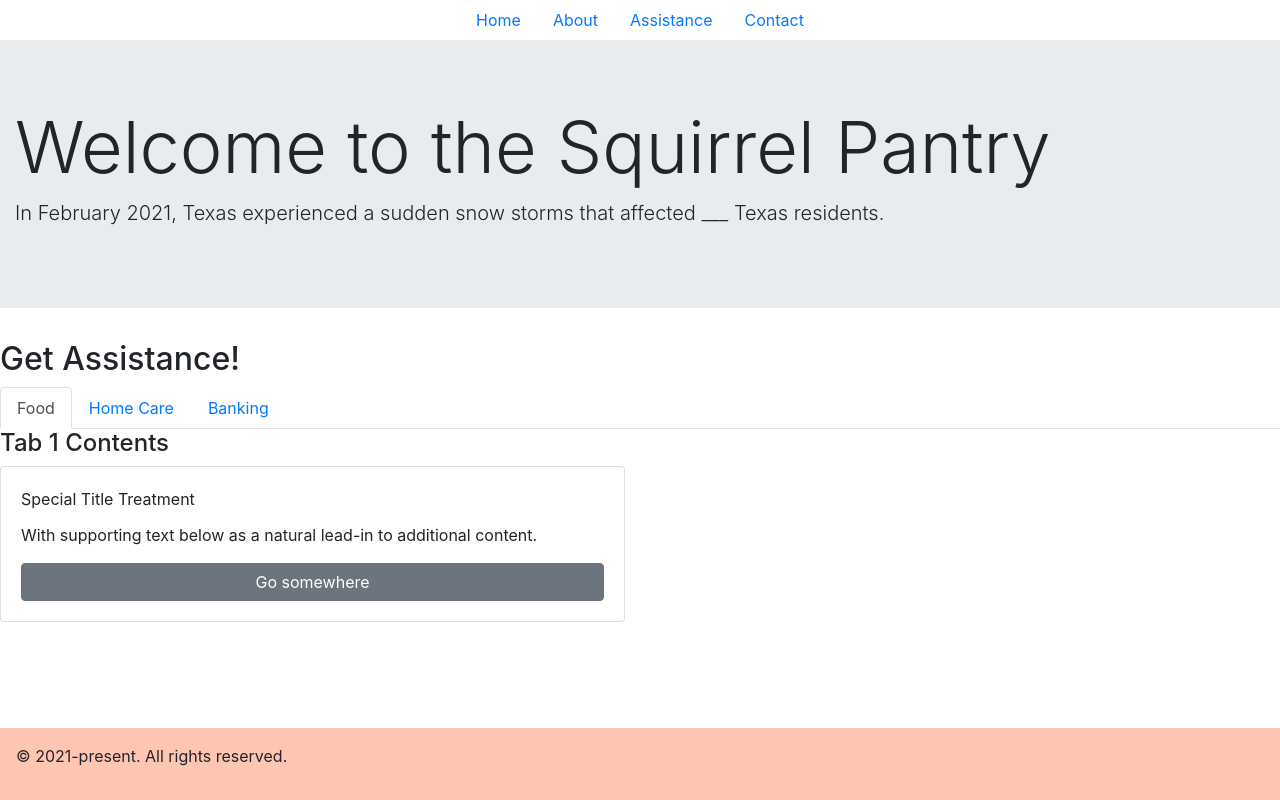
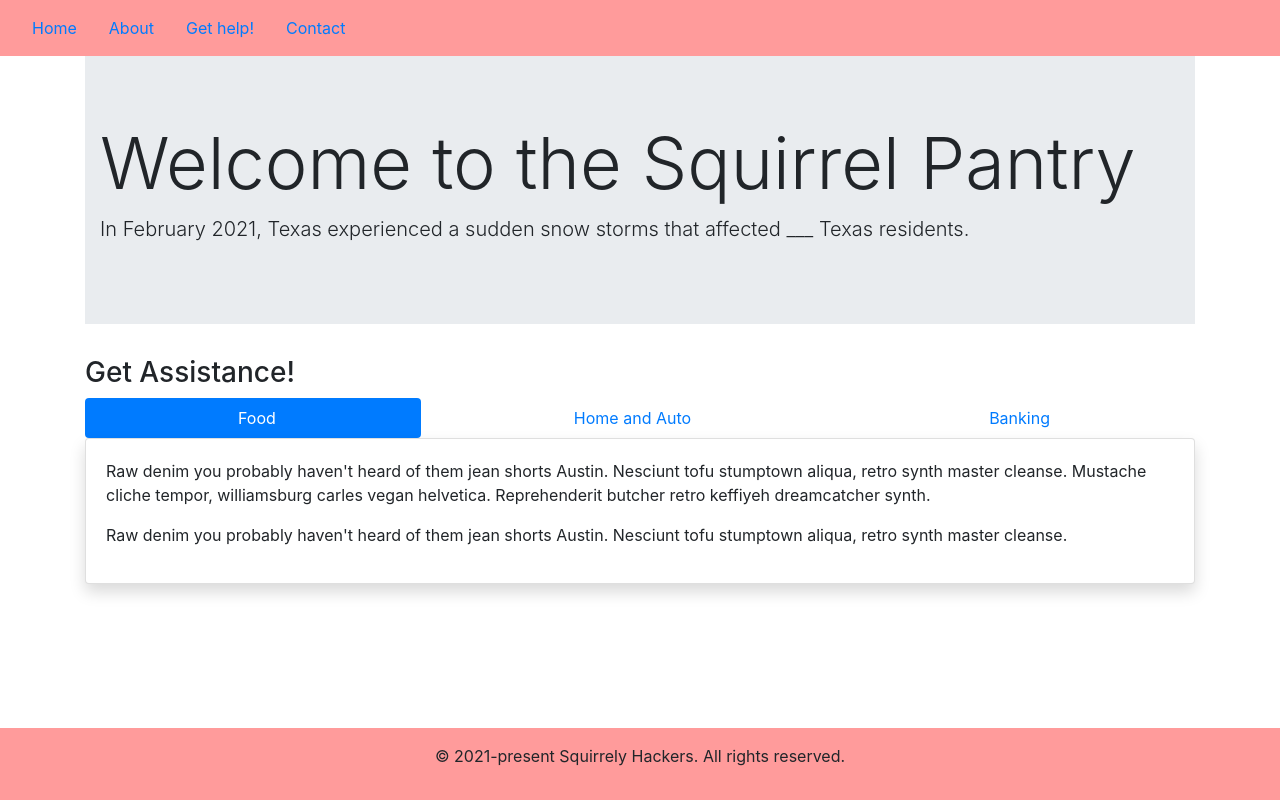
Before and after one commit to evanjelica/HackUTD-SquirrelPantry, a React (Create React App) app: page / in a window 1280 px wide. Built offline with nearby package versions, Linux system fonts and the light colour scheme.

Commit message:
Stylized tabs

```diff
--- a/src/App.js
+++ b/src/App.js
@@ -1,20 +1,38 @@
 import logo from './logo.svg';
 import './App.css';
+
+import LandingPage from './front/Components/LandingPage';
 import Navbar from './front/Components/Navbar';
-import Welcome from './front/Components/Welcome';
-import Tabs from './front/Components/Tabs';
+import Assist from './front/Components/Assist'
 import Footer from './front/Components/Footer';
 
+import React from "react"
+import {
+  BrowserRouter as Router, Switch, Route,} from "react-router-dom";
+import { Container } from 'reactstrap'
 
 function App() {
   return (
-    <div>
-      <Navbar/>
-      <Welcome/>
-      <Tabs/>
-      <Footer/>
+    <Router>
+      <div>
+        <Navbar/>
+        <Container>
+          <Switch>
 
+            <Route exact path="/">
+              <LandingPage/>
+            </Route>
+
+            <Route path= "/assistance">
+              <Assist/>
+            </Route>
+
+          </Switch>
+        </Container>
+        <Footer/>
     </div>
+    </Router>
+
   );
 }
 
--- /dev/null
+++ b/src/front/Components/Assist.js
@@ -0,0 +1,224 @@
+import React from "react";
+import classnames from "classnames";
+// reactstrap components
+import {
+  Card,
+  CardBody,
+  NavItem,
+  NavLink,
+  Nav,
+  TabContent,
+  TabPane
+} from "reactstrap";
+
+class Assist extends React.Component {
+  state = {
+    tabs: 1
+  };
+  toggleNavs = (e, state, index) => {
+    e.preventDefault();
+    this.setState({
+      [state]: index
+    });
+  };
+  render() {
+    return (
+      <>
+        <div className="nav-wrapper">
+          <h3>Get Assistance!</h3>
+          <Nav
+            className="nav-fill flex-column flex-md-row"
+            id="tabs-icons-text"
+            pills
+            role="tablist"
+          >
+            <NavItem>
+              <NavLink
+                aria-selected={this.state.tabs === 1}
+                className={classnames("mb-sm-3 mb-md-0", {
+                  active: this.state.tabs === 1
+                })}
+                onClick={e => this.toggleNavs(e, "tabs", 1)}
+                href="#pablo"
+                role="tab"
+              >
+                <i className="ni ni-cloud-upload-96 mr-2" />
+                Food
+              </NavLink>
+            </NavItem>
+            <NavItem>
+              <NavLink
+                aria-selected={this.state.tabs === 2}
+                className={classnames("mb-sm-3 mb-md-0", {
+                  active: this.state.tabs === 2
+                })}
+                onClick={e => this.toggleNavs(e, "tabs", 2)}
+                href="#pablo"
+                role="tab"
+              >
+                <i className="ni ni-bell-55 mr-2" />
+                Home and Auto
+              </NavLink>
+            </NavItem>
+            <NavItem>
+              <NavLink
+                aria-selected={this.state.tabs === 3}
+                className={classnames("mb-sm-3 mb-md-0", {
+                  active: this.state.tabs === 3
+                })}
+                onClick={e => this.toggleNavs(e, "tabs", 3)}
+                href="#pablo"
+                role="tab"
+              >
+                <i className="ni ni-calendar-grid-58 mr-2" />
+                Banking
+              </NavLink>
+            </NavItem>
+          </Nav>
+        </div>
+        <Card className="shadow">
+          <CardBody>
+            <TabContent activeTab={"tabs" + this.state.tabs}>
+              <TabPane tabId="tabs1">
+                <p className="description">
+                  Raw denim you probably haven't heard of them jean shorts
+                  Austin. Nesciunt tofu stumptown aliqua, retro synth master
+                  cleanse. Mustache cliche tempor, williamsburg carles vegan
+                  helvetica. Reprehenderit butcher retro keffiyeh dreamcatcher
+                  synth.
+                </p>
+                <p className="description">
+                  Raw denim you probably haven't heard of them jean shorts
+                  Austin. Nesciunt tofu stumptown aliqua, retro synth master
+                  cleanse.
+                </p>
+              </TabPane>
+              <TabPane tabId="tabs2">
+                <p className="description">
+                  Cosby sweater eu banh mi, qui irure terry richardson ex
+                  squid. Aliquip placeat salvia cillum iphone. Seitan aliquip
+                  quis cardigan american apparel, butcher voluptate nisi qui.
+                </p>
+              </TabPane>
+              <TabPane tabId="tabs3">
+                <p className="description">
+                  Raw denim you probably haven't heard of them jean shorts
+                  Austin. Nesciunt tofu stumptown aliqua, retro synth master
+                  cleanse. Mustache cliche tempor, williamsburg carles vegan
+                  helvetica. Reprehenderit butcher retro keffiyeh dreamcatcher
+                  synth.
+                </p>
+              </TabPane>
+            </TabContent>
+          </CardBody>
+        </Card>
+      </>
+    );
+  }
+}
+
+export default Assist;
+
+/*import React, { useState } from 'react';
+import { TabContent, TabPane, Nav, NavItem, NavLink, Card, Button, CardTitle, CardText, Row, Col } from 'reactstrap';
+import classnames from 'classnames';
+
+const Assist = (props) => {
+
+  const [activeTab, setActiveTab] = useState('1');
+
+  const toggle = tab => {
+    if(activeTab !== tab) setActiveTab(tab);
+  }
+
+  return (
+    <div>
+        <h2>Get Assistance!</h2>
+
+      <Nav tabs>
+        <NavItem>
+          <NavLink
+            className={classnames({ active: activeTab === '1' })}
+            onClick={() => { toggle('1'); }}
+          >
+            Food
+          </NavLink>
+        </NavItem>
+
+        <NavItem>
+          <NavLink
+            className={classnames({ active: activeTab === '2' })}
+            onClick={() => { toggle('2'); }}
+          >
+            Home Care
+          </NavLink>
+        </NavItem>
+
+
+
+
+        <NavItem>
+          <NavLink
+            className={classnames({ active: activeTab === '3' })}
+            onClick={() => { toggle('3'); }}
+          >
+            Banking
+          </NavLink>
+        </NavItem>
+      </Nav>
+
+
+
+
+
+      <TabContent activeTab={activeTab}>
+
+        <TabPane tabId="1">
+          <Row>
+            <Col sm="6">
+              <h4>Tab 1 Contents</h4>
+              <Card body>
+                <CardTitle>Special Title Treatment</CardTitle>
+                <CardText>With supporting text below as a natural lead-in to additional content.</CardText>
+                <Button>Go somewhere</Button>
+              </Card>
+            </Col>
+          </Row>
+        </TabPane>
+
+        <TabPane tabId="2">
+          <Row>
+            <Col sm="12">
+              <h4>Tab 2 Contents</h4>
+            </Col>
+          </Row>
+        </TabPane>
+
+        <TabPane tabId="3">
+          <Row>
+            <Col sm="6">
+              <Card body>
+                <CardTitle>Special Title Treatment</CardTitle>
+                <CardText>With supporting text below as a natural lead-in to additional content.</CardText>
+                <Button>Go somewhere</Button>
+              </Card>
+            </Col>
+            <Col sm="6">
+              <Card body>
+                <CardTitle>Special Title Treatment</CardTitle>
+                <CardText>With supporting text below as a natural lead-in to additional content.</CardText>
+                <Button>Go somewhere</Button>
+              </Card>
+            </Col>
+          </Row>
+        </TabPane>
+
+
+      </TabContent>
+    </div>
+  );
+}
+
+export default Assist;
+
+*/
--- a/src/front/Components/Footer.js
+++ b/src/front/Components/Footer.js
@@ -2,8 +2,7 @@ import React from "react";
 
 const Footer = () => (
   <div className="footer">
-    <p>© 2021-present. All rights reserved.</p>
+    <p>© 2021-present Squirrely Hackers. All rights reserved.</p>
   </div>
 );
-
 export default Footer;
--- /dev/null
+++ b/src/front/Components/LandingPage.js
@@ -0,0 +1,14 @@
+import React from 'react'
+import Welcome from './Welcome'
+import Assist from './Assist'
+
+function LandingPage() {
+        return (
+                <>
+                        <Welcome/>
+                        <Assist/>
+                </>
+        )
+}
+
+export default LandingPage;
--- a/src/front/Components/Navbar.js
+++ b/src/front/Components/Navbar.js
@@ -4,19 +4,19 @@ import Nav from 'react-bootstrap/Nav';
 
 const Navbar = () =>{
     return(
-        <div>
-            <Nav className="justify-content-center" activeKey="/home">
-                <Nav.Item>
-                    <Nav.Link href="/home">Home</Nav.Link>
+        <div className="navbar">
+            <Nav className="justify-content-center" activeKey="/">
+                <Nav.Item className="navlinks">
+                    <Nav.Link href="/">Home</Nav.Link>
                 </Nav.Item>
                 <Nav.Item>
-                    <Nav.Link eventKey="link-1">About</Nav.Link>
+                    <Nav.Link eventKey="about">About</Nav.Link>
                 </Nav.Item>
                 <Nav.Item>
-                    <Nav.Link eventKey="link-2">Assistance</Nav.Link>
+                    <Nav.Link eventKey="/assistance">Get help!</Nav.Link>
                 </Nav.Item>
                 <Nav.Item>
-                    <Nav.Link eventKey="link-2">Contact</Nav.Link>
+                    <Nav.Link eventKey="contact">Contact</Nav.Link>
                 </Nav.Item>
             </Nav>
         </div>
--- a/src/front/Components/Tabs.js
+++ /dev/null
@@ -1,95 +0,0 @@
-import React, { useState } from 'react';
-import { TabContent, TabPane, Nav, NavItem, NavLink, Card, Button, CardTitle, CardText, Row, Col } from 'reactstrap';
-import classnames from 'classnames';
-
-const Tabs = (props) => {
-
-  const [activeTab, setActiveTab] = useState('1');
-
-  const toggle = tab => {
-    if(activeTab !== tab) setActiveTab(tab);
-  }
-
-  return (
-    <div>
-        <h2>Get Assistance!</h2>
-      <Nav tabs>
-        <NavItem>
-          <NavLink
-            className={classnames({ active: activeTab === '1' })}
-            onClick={() => { toggle('1'); }}
-          >
-            Food
-          </NavLink>
-        </NavItem>
-
-        <NavItem>
-          <NavLink
-            className={classnames({ active: activeTab === '2' })}
-            onClick={() => { toggle('2'); }}
-          >
-            Home Care
-          </NavLink>
-        </NavItem>
-
-
-        <NavItem>
-          <NavLink
-            className={classnames({ active: activeTab === '3' })}
-            onClick={() => { toggle('3'); }}
-          >
-            Banking
-          </NavLink>
-        </NavItem>
-      </Nav>
-
-
-      <TabContent activeTab={activeTab}>
-
-        <TabPane tabId="1">
-          <Row>
-            <Col sm="6">
-              <h4>Tab 1 Contents</h4>
-              <Card body>
-                <CardTitle>Special Title Treatment</CardTitle>
-                <CardText>With supporting text below as a natural lead-in to additional content.</CardText>
-                <Button>Go somewhere</Button>
-              </Card>
-            </Col>
-          </Row>
-        </TabPane>
-
-        <TabPane tabId="2">
-          <Row>
-            <Col sm="12">
-              <h4>Tab 2 Contents</h4>
-            </Col>
-          </Row>
-        </TabPane>
-
-        <TabPane tabId="3">
-          <Row>
-            <Col sm="6">
-              <Card body>
-                <CardTitle>Special Title Treatment</CardTitle>
-                <CardText>With supporting text below as a natural lead-in to additional content.</CardText>
-                <Button>Go somewhere</Button>
-              </Card>
-            </Col>
-            <Col sm="6">
-              <Card body>
-                <CardTitle>Special Title Treatment</CardTitle>
-                <CardText>With supporting text below as a natural lead-in to additional content.</CardText>
-                <Button>Go somewhere</Button>
-              </Card>
-            </Col>
-          </Row>
-        </TabPane>
-
-
-      </TabContent>
-    </div>
-  );
-}
-
-export default Tabs;
--- a/src/index.css
+++ b/src/index.css
@@ -17,11 +17,17 @@ code {
     monospace;
 }
 
+.navbar{
+  justify-content: center;
+  text-align: center;
+  background-color: rgb(255, 155, 155);
+}
+
 .footer{
   margin-top: 1rem;
-  justify-content: center;
+  text-align: center;
   padding: 1rem;
-  background-color: rgb(255, 197, 179);
+  background-color: rgb(255, 155, 155);
   position: fixed;
   bottom: 0;
   left: 0;
```
